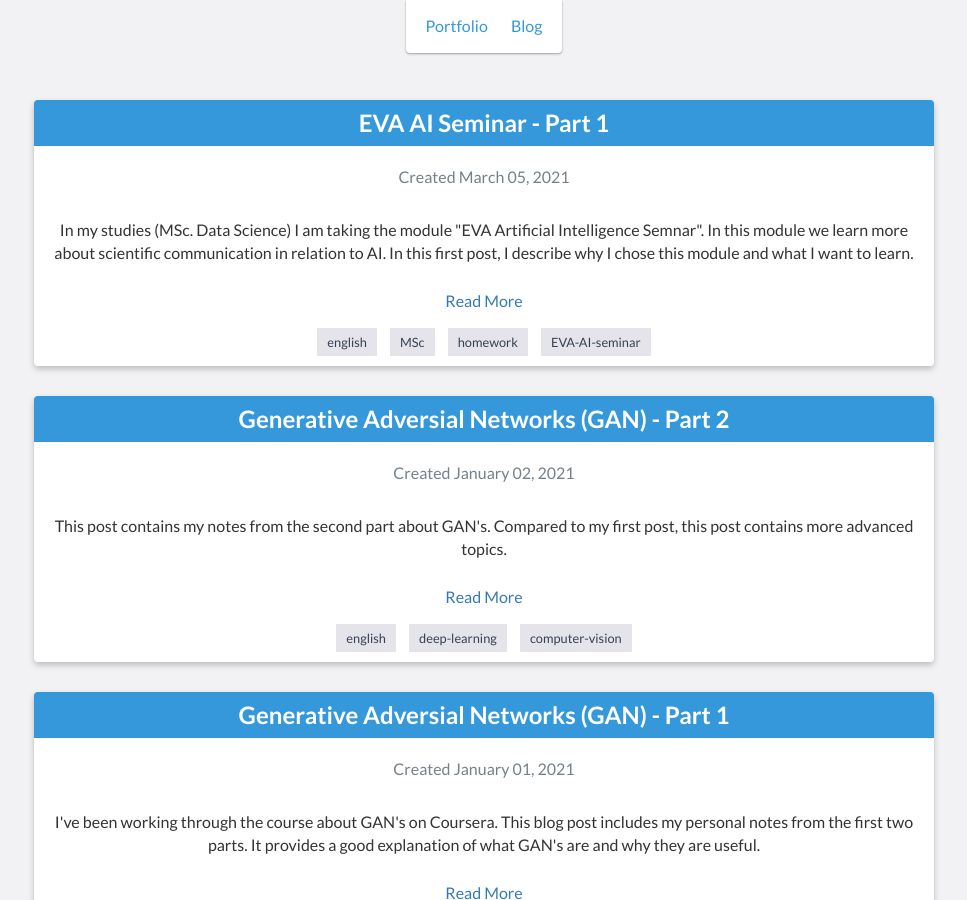
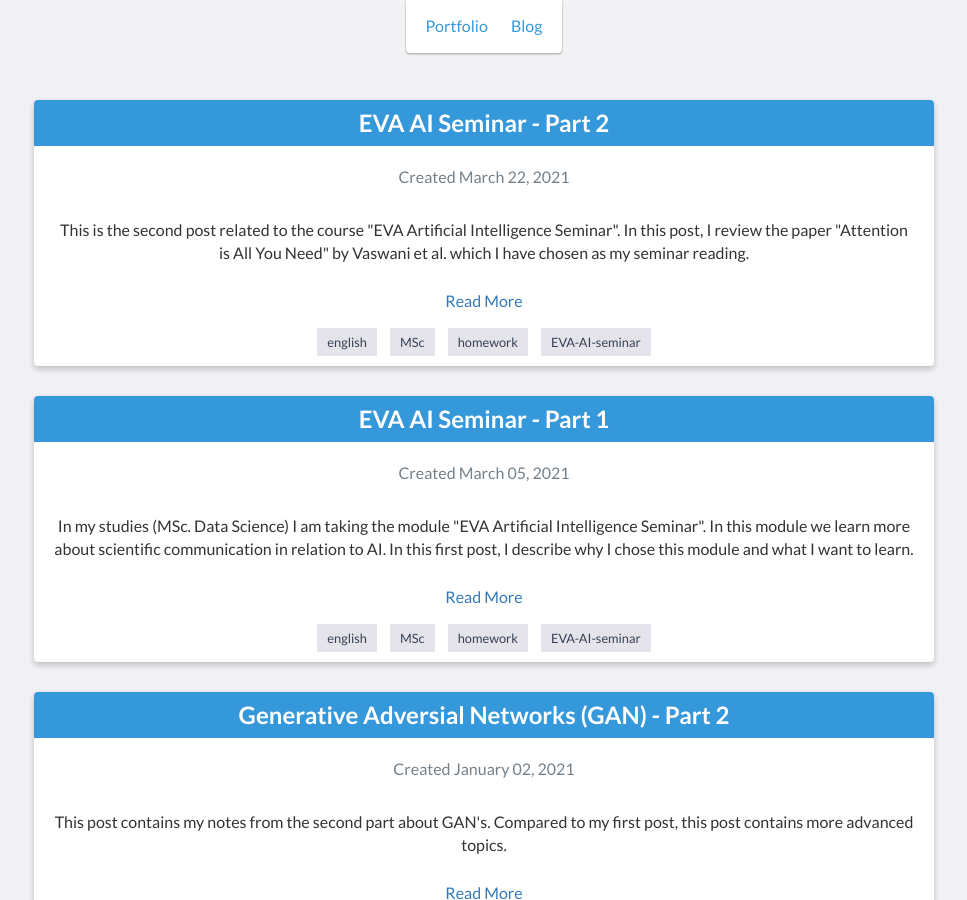
Before and after one commit to sagerpascal/sagerpascal.github.io, a Jekyll site: the page built from blog.html, in a window 1280 px wide and 900 px high. Shown: the whole window, without its empty margins (156-1123 px from the left). Built offline with Jekyll 4.4.1, drawn with Linux system fonts in a browser that asks for light colours; some of the changed lines change nothing that is shown.

Commit message:
EVA Blog Post 2: First draft

```diff
--- a/_posts/2021-03-01-EVA-Part1.md
+++ b/_posts/2021-03-01-EVA-Part1.md
@@ -5,7 +5,7 @@ date: 2021-03-05
 modified: 2021-03-05
 categories: english MSc homework EVA-AI-seminar
 comments: true
-summary: In my studies (MSc. Data Science) I am taking the module "EVA Artificial Intelligence Semnar". In this module we learn more about scientific communication in relation to AI. In this first post, I describe why I chose this module and what I want to learn.
+summary: In my studies (MSc. Data Science) I am taking the module "EVA Artificial Intelligence Seminar". In this module we learn more about scientific communication in relation to AI. In this first post, I describe why I chose this module and what I want to learn.
 ---
 
 *This blogpost was created as a homework assignment in the Artificial Intelligence Seminar*
--- /dev/null
+++ b/_posts/2021-03-22-EVA-Part2.md
@@ -0,0 +1,74 @@
+---
+layout: post
+title:  EVA AI Seminar - Part 2
+date: 2021-03-22
+modified: 2021-03-22
+categories: english MSc homework EVA-AI-seminar
+comments: true
+summary: This is the second post related to the course "EVA Artificial Intelligence Seminar". In this post, I review the paper "Attention is All You Need" by Vaswani et al. which I have chosen as my seminar reading.
+---
+
+*This blogpost was created as a homework assignment in the Artificial Intelligence seminar. In this assignment we have to write a blogpost in which we evaluate a selected paper on structure and writing style, but not on content.*
+
+# Attention Is All You Need
+I chose the Paper "Attention Is All You Need" [1] as my seminar literature. This paper was written by members of Google
+Brain and Google Research. It was presented at the 31st Conference on Neural Information Processing Systems (NIPS) in 2017.
+It introduced a new architecture called "Transformer". Personally I believe it has the potential to sustainable change the field of deep learning.
+Although this architecture was originally developed for NLP, it recently finds its way into other fields such as ASR [2] and
+computer vision [3]. For more information on why I chose this paper, feel free to [download my thesis proposal](/assets/downloads/2021-03-01-AI_Seminar_Thesis_Proposal.pdf).
+
+## Target Audience
+Since the paper was presented at NIPS, the target audience are specialists in the field of AI. This is also reflected in the writing style.
+Readers must have a certain knowledge in deep learning. Especially in the abstract and conclusion, performance is emphasized and
+metrics like BELU score should be known to fully understand the improvements compared to the previous state-of-the-art.
+In the other sections are mostly references added, that explain the used terms and concepts.
+
+## Title
+Personally, I don't like the title "Attention Is All You Need." It's definitely a "catchy" title to attract readers.
+However, it says very little about the content. Only the term "Attention" refers to the attention layers used in the proposed Transformer architecture.
+Personally, I prefer more descriptive titles like "Transformer: A New Architecture Solely Based on Attention Mechanisms".
+But this title probably generates less Attention.
+
+## Abstract
+In this paper, a new architecture with remarkable performance is presented. The authors particularly emphasize the performance and the training speed in the abstract.
+The performance is clearly supported with metrics in the abstract. However, the training speed should be described in more detail.
+The authors only write "... training for 3.5 days on eight GPUs, a small fraction of the training costs of the best models from the literature".
+They do not mention the type of GPU and the training costs of the best models from the literature.
+
+## Conclusion
+In the conclusion, not only are the results well summarised, but also ideas for future research are presented. For example, the
+authors wrote "... extend the Transformer to [...] handle large inputs and outputs such as images, audio and video".
+Today we know that the authors were right and that transformers are used used in various areas of deep learning [2]-[4].
+
+## Introduction and Background
+What I really like about this paper are these two sections. Personally, I have a background in computer vision, but I know the basic of NLP.
+These two sections explain the evolution of NLP and describe how attention layers have led to performance improvements.
+In doing so, they also motivate why their architecture is solely based only on attention mechanisms.
+They also refer to many fundamental papers so that less experienced readers have the opportunity to become familiar with the relevant literature.
+
+## Main Part
+The main part of the paper consists of four sections:
+
+- **Model Architecture**: The architecture of the Transformer network
+- **Why Self-Attention**: Comparison between self-attention layers, recurrent layers and convolutional layers
+- **Training**: How the network was trained
+- **Results**: Results in different tasks such as machine translation or constituency parsing
+
+The model architecture is described at a good level of abstraction. They also use appropriate graphics. The graphics are mostly self-explanatory, but the captions should be a bit more detailed.
+I think it makes a lot of sense that they introduced a separate chapter for attention mechanisms afterwards. In this chapter, the main differences to existing architectures are described and motivated.
+
+Personally, I find the Training and Results sections less interesting, but they are certainly relevant for a new architecture. For me, these sections are too detailed and part of them could have been moved to the appendix.
+
+## Style, Wording, Layout
+The paper is written in a very good style. The sections are well structured and not too long. Also, the most important findings are explained in detail and appropriate references are given for proven methods. Overall, the paper is very pleasant to read, even if you aren't an expert in the field of NLP.
+
+# Why it is a good paper
+The title and the abstract did not appeal to me much at the beginning. The title says very little about the content and the abstract mainly argues the relevance with metrics which I could only poorly interpret. But after that follows a very well written and interesting content.
+The authors have found a very good mix to describe the state-of-the-art and how their network differs from it. They motivate their decisions and show the advantages. Moreover, the paper is very pleasantly written and easy to understand. This is very remarkable, as it describes rather a complex architecture.
+I can only recommend this paper, especially to people who are interested in Deep Learning.
+
+
+- [1] Vaswani et al., "Attention Is All You Need", 2017, 31st Conference on Neural Information Processing Systems (NIPS)
+- [2] Miao et al., "Transformer-based online ctc/attention end-to-end speech recognition architecture", 2020, IEEE International Conference on Acoustics, Speech and Signal Processing (ICASSP)
+- [3] Dosovitskiy et al., "An image is worth 16x16 words: Transformers for image recognition at scale", 2020
+- [4] Parmar et al., "Image Transformer", 2018, International Conference on Machine Learning
```
Also changed, not shown: 1 other file.
